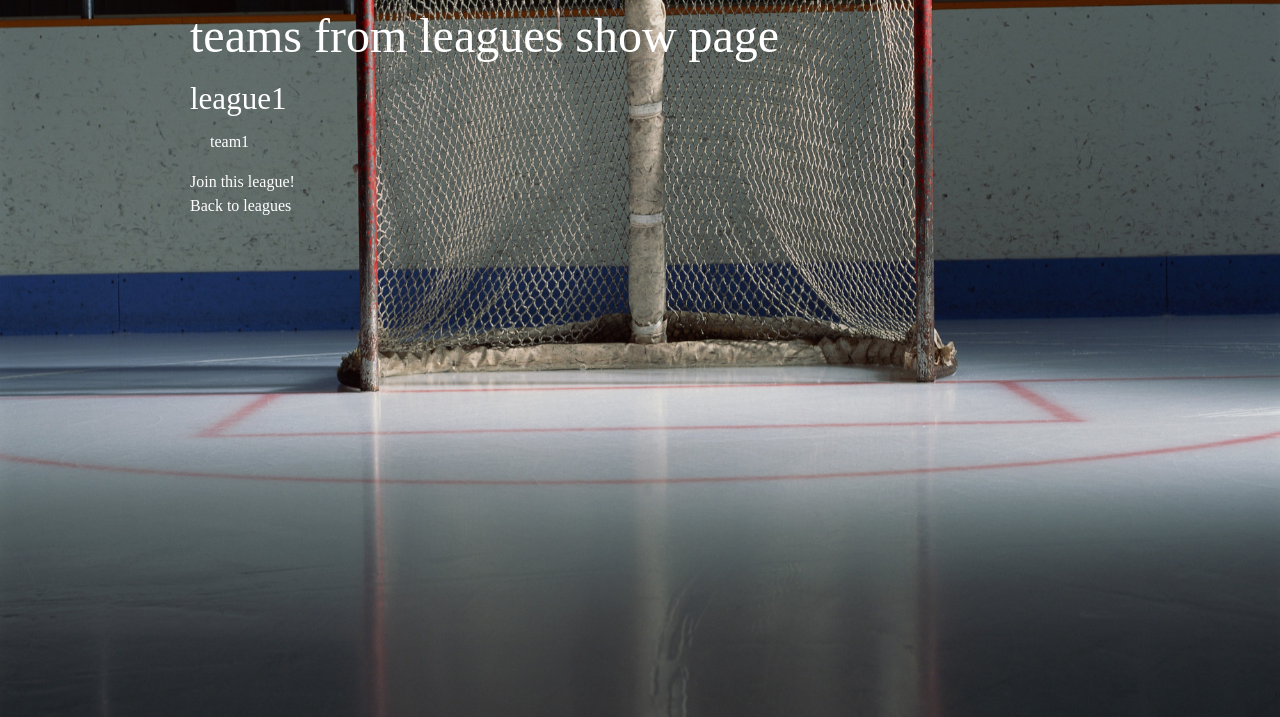
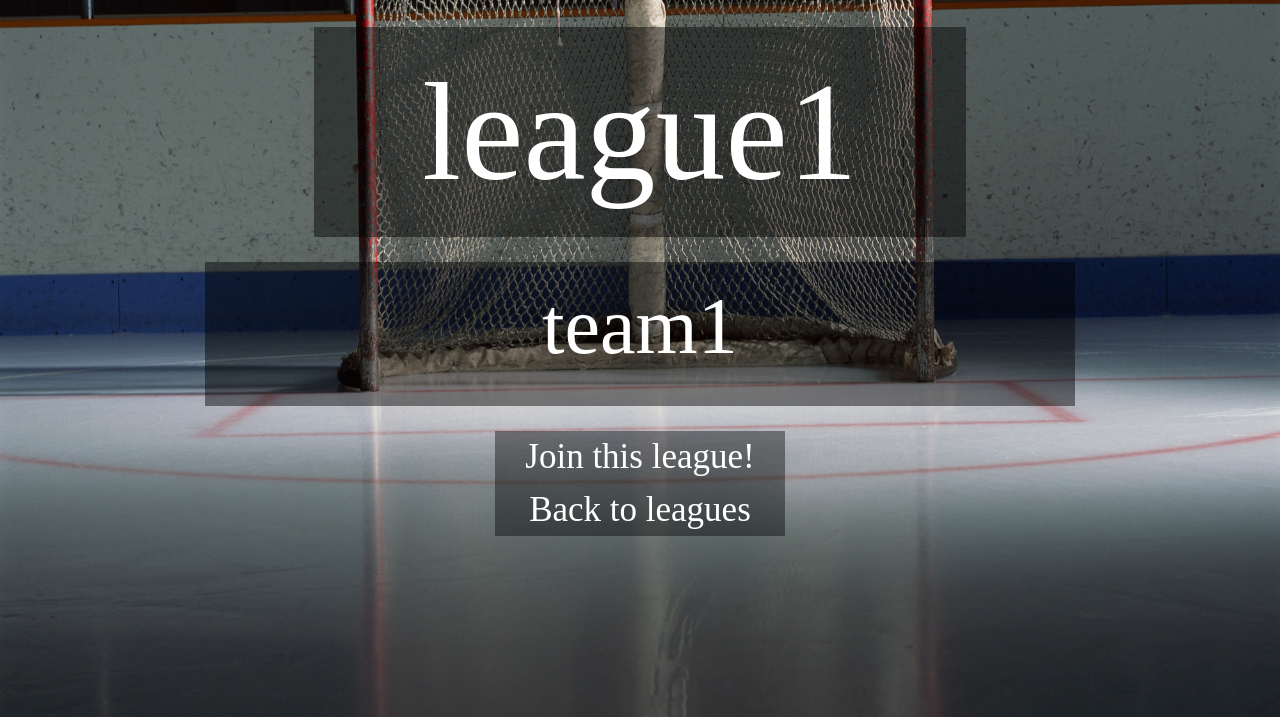
Before and after one commit to kseans8/fantasy-app, a Rails app: page /leagues/1 in a window 1280 px wide. Shown: the part 83-800 px from the top of the page. Run offline with Rails 7, Linux system fonts and the light colour scheme; the visitor is signed in with stand-in values (Sample User, id 1); data comes from the database, SQL or seed files in the repository; style sheets or scripts are compiled from the project's sources; some libraries are stand-ins or nearby versions.

Commit message:
CSS styling for all routes

```diff
--- a/app/assets/stylesheets/style.css
+++ b/app/assets/stylesheets/style.css
@@ -105,20 +104,143 @@ h1 {
 }
 
 .leagues-title {
+  margin-top: 25px;
   text-align: center;
   align-self: center;
-  font-size: 50px;
-  background-color: rgba(0,0,0,0.45);
+  font-size: 140px;
+  background-color: rgba(0,0,0,0.6);
 }
 
 .leagues-index {
   margin-top: 25px;
   text-align: center;
   align-self: center;
-  font-size: 40px;
+  font-size: 80px;
   background-color: rgba(0,0,0,0.45);
 }
+
 .league {
   text-align: center;
   opacity: ;
 }
+
+.league-title {
+  margin-top: 25px;
+  text-align: center;
+  align-self: center;
+  font-size: 140px;
+  background-color: rgba(0,0,0,0.45);
+}
+
+.teams-index-title {
+  margin-top: 25px;
+  text-align: center;
+  align-self: center;
+  font-size: 100px;
+  background-color: rgba(0,0,0,0.45);
+}
+
+
+.teams-index {
+  margin-top: 25px;
+  text-align: center;
+  align-self: center;
+  font-size: 80px;
+  background-color: rgba(0,0,0,0.45);
+}
+
+.team {
+  text-align: center;
+  opacity: ;
+}
+
+.league-show-links {
+  margin-top: 25px;
+  margin-top: 25px;
+  text-align: center;
+  align-self: center;
+  font-size: 35px;
+  background-color: rgba(0,0,0,0.40);
+}
+
+.team-title {
+  margin-top: 25px;
+  text-align: center;
+  align-self: center;
+  font-size: 120px;
+  background-color: rgba(0,0,0,0.45);
+}
+
+.players-index {
+  margin-top: 25px;
+  text-align: center;
+  align-self: center;
+  font-size: 55px;
+  background-color: rgba(0,0,0,0.45);
+}
+
+.no-players {
+  margin-top: 25px;
+  text-align: center;
+  align-self: center;
+  font-size: 80px;
+  background-color: rgba(0,0,0,0.45);
+}
+
+.new-team-back {
+  margin-top: 15px;
+  font-size: 20px;
+}
+
+.users-index-title {
+  margin-top: 25px;
+  text-align: center;
+  align-self: center;
+  font-size: 100px;
+  background-color: rgba(0,0,0,0.45);
+}
+
+.users-index {
+  margin-top: 25px;
+  text-align: center;
+  align-self: center;
+  font-size: 80px;
+  background-color: rgba(0,0,0,0.45);
+}
+
+.user {
+  text-align: center;
+  opacity: ;
+}
+
+.user-title {
+  margin-top: 25px;
+  text-align: center;
+  align-self: center;
+  font-size: 120px;
+  background-color: rgba(0,0,0,0.45);
+}
+
+.team-title {
+  margin-top: 25px;
+  text-align: center;
+  align-self: center;
+  font-size: 120px;
+  background-color: rgba(0,0,0,0.45);
+}
+
+.user-back {
+  margin-top: 255px;
+  text-align: center;
+  align-self: center;
+  font-size: 25px;
+  background-color: rgba(0,0,0,0.40);
+}
+
+.sign-out {
+  margin-top: 25px;
+  text-align: center;
+  align-self: center;
+  font-size: 25px;
+  background-color: rgba(0,0,0,0.40);
+}
--- a/app/controllers/users_controller.rb
+++ b/app/controllers/users_controller.rb
@@ -4,6 +4,7 @@ class UsersController < ApplicationController
   end
 
   def show
+    @users = User.all
     @user = User.find(params[:id])
   end
 end
--- a/app/views/leagues/index.html.erb
+++ b/app/views/leagues/index.html.erb
@@ -1,9 +1,9 @@
 <div class="leagues small-12 columns">
   <div class="leagues-title">
-    Select a league to join from the list below:
+    Select a league
   </div>
 
-  <div class="leagues-index small-3 row">
+  <div class="leagues-index small-8 row">
     <% @leagues.each do |league| %>
       <p class="league"><%= link_to league.name, league %></p>
     <% end %>
--- a/app/views/leagues/show.html.erb
+++ b/app/views/leagues/show.html.erb
@@ -1,16 +1,17 @@
-<h1>teams from leagues show page</h1>
-<h2 id='teams'></h2>
+<div class="league-show small-12 columns">
+  <div class="league-title small-9 row">
+    <%= @league.name %>
+  </div>
 
-<h3><%= @league.name %></h3>
+  <div class="teams-index small-12 row">
+    <% @teams.each do |team| %>
+      <p class="team"><%= link_to team.name, team %></p>
+    <% end %>
+  </div>
 
-<ul>
-  <% @teams.each do |team| %>
-    <li><%= link_to team.name, team %></li>
-  <% end %>
-</ul>
-
-<div class="">
-    <%= link_to "Join this league!", "/leagues/#{@league.id}/teams/new" %>
-  </br>
-    <%= link_to "Back to leagues", "/leagues" %>
+  <div class="league-show-links small-4 row">
+      <%= link_to "Join this league!", "/leagues/#{@league.id}/teams/new" %>
+    </br>
+      <%= link_to "Back to leagues", "/leagues" %>
+  </div>
 </div>
--- a/app/views/players/index.html.erb
+++ b/app/views/players/index.html.erb
@@ -3,6 +3,6 @@
 
 <ul>
   <% @players.each do |player| %>
-    <li> <%= link_to player.name, player %> - Goals: <%= player.goals %> Assists: <%= player.assists %> </li>
+    <li> <%= link_to player.name, player %></li>
   <% end %>
 </ul>
--- a/app/views/teams/new.html.erb
+++ b/app/views/teams/new.html.erb
@@ -14,5 +14,7 @@
 
   <% end %>
 
-  <%= link_to "Back", @league %>
+  <div class="new-team-back">
+    <%= link_to "Back", @league %>
+  </div>
 </div>
```
Also changed, not shown: other parts of app/assets/stylesheets/style.css (+7 -8 lines), app/views/teams/index.html.erb (+11 -2 lines), app/views/teams/show.html.erb (+21 -5 lines), app/views/users/index.html.erb (+9 -6 lines), app/views/users/show.html.erb (+14 -6 lines).
